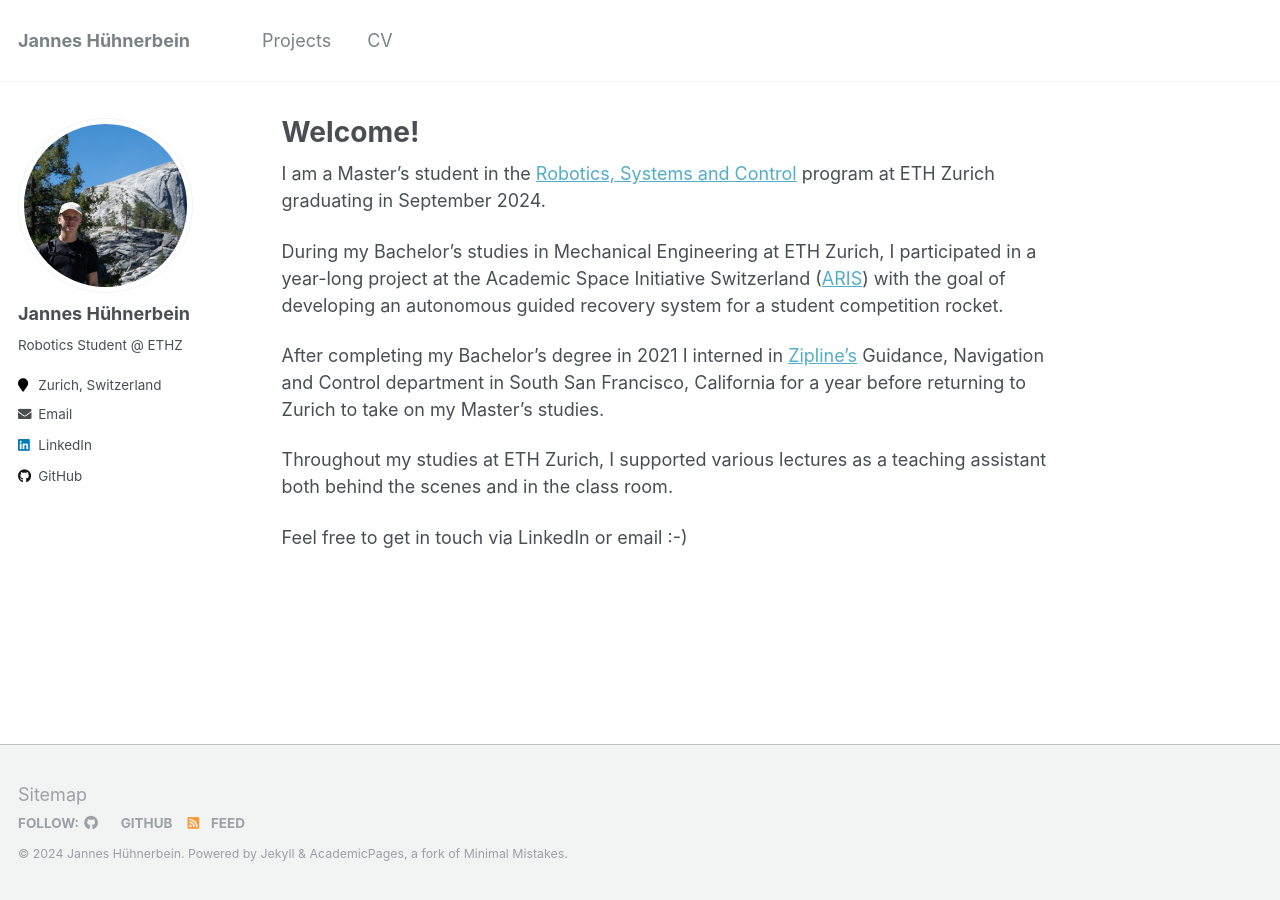
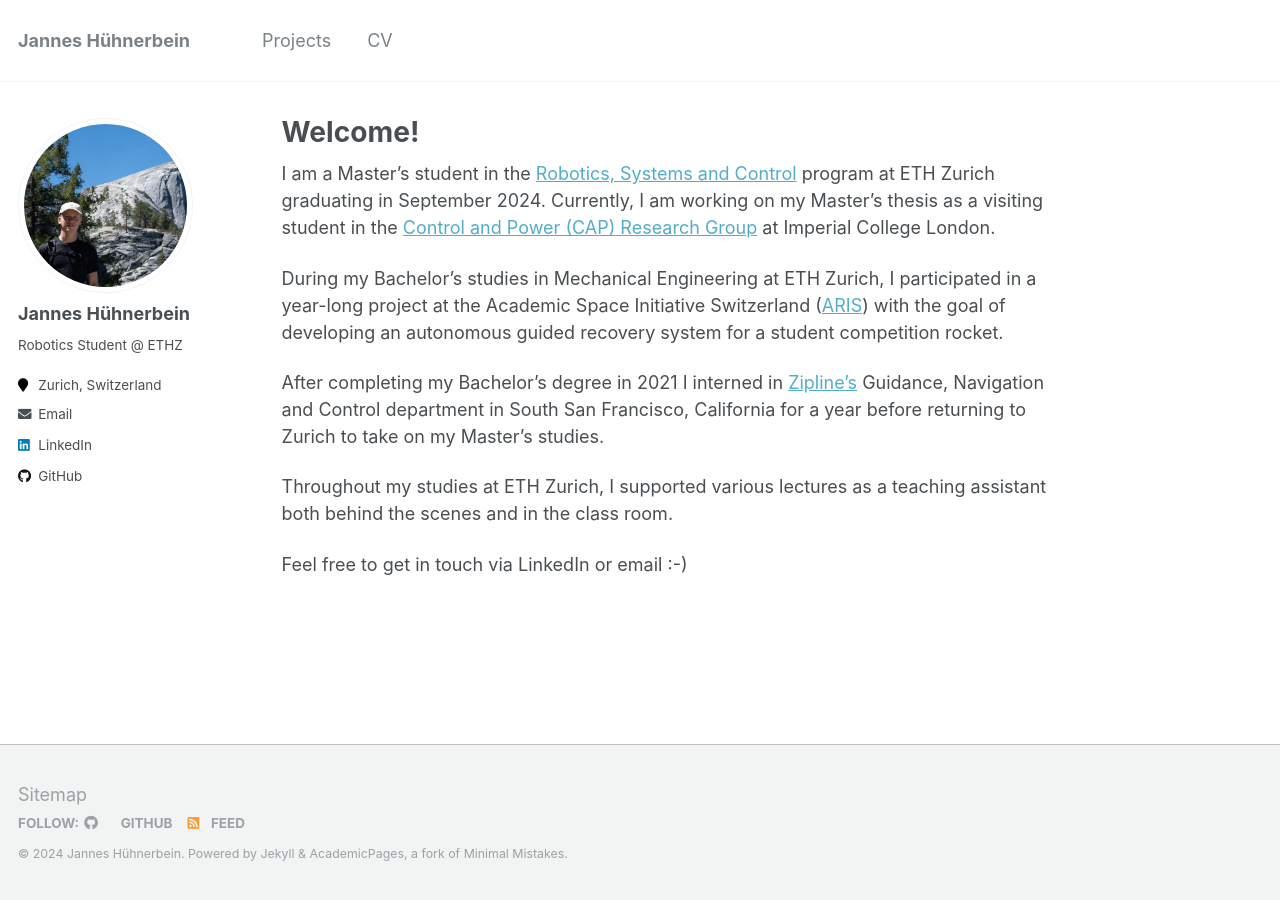
Before and after one commit to janneshb/huehnerbe.in, a Jekyll site: the page built from _pages/about.md, in a window 1280 px wide. Built offline with Jekyll 4.4.1, drawn with Linux system fonts in a browser that asks for light colours.

Commit message:
added MSc Thesis position

```diff
--- a/_pages/about.md
+++ b/_pages/about.md
@@ -8,6 +8,7 @@ redirect_from:
 ---
 
 I am a Master's student in the <a href="https://ethz.ch/en/studies/master/degree-programmes/engineering-sciences/robotics-systems-and-control.html" target="_blank" rel="noopener noreferrer">Robotics, Systems and Control</a> program at ETH Zurich graduating in September 2024.
+Currently, I am working on my Master's thesis as a visiting student in the <a href="https://www.imperial.ac.uk/electrical-engineering/research/control-and-power/" target="_blank" rel="noopener noreferrer">Control and Power (CAP) Research Group</a> at Imperial College London.
 
 During my Bachelor's studies in Mechanical Engineering at ETH Zurich, I participated in a year-long project at the Academic Space Initiative Switzerland (<a href="https://aris-space.ch" target="_blank" rel="noopener noreferrer">ARIS</a>) with the goal of developing an autonomous guided recovery system  for a student competition rocket.
 
```
